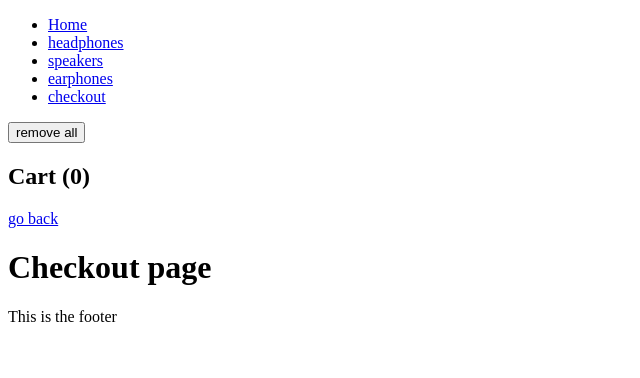
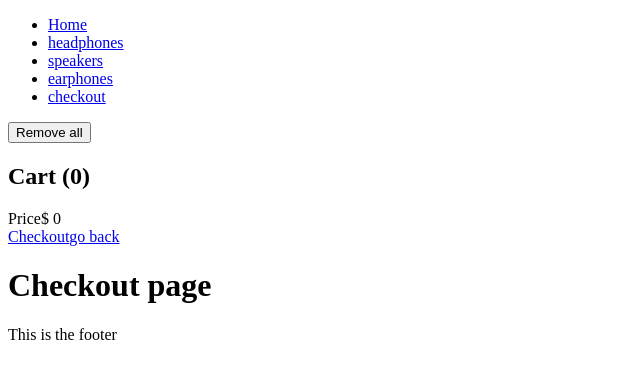
Before and after one commit to MauritzLM/audiophile-website, a React (Vite) app: page /checkout in a window 1280 px wide. Shown: the top 378 px of the page, without its empty margins (0-640 px from the left). Built offline with nearby package versions, Linux system fonts and the light colour scheme; no server answers.

Commit message:
implemented price display and calculation

```diff
--- a/src/components/payment/cart.tsx
+++ b/src/components/payment/cart.tsx
@@ -1,3 +1,4 @@
+import { Link } from "react-router-dom";
 import { item } from "../../types";
 import CartQuantityInput from "./cartQuantityInput";
 
@@ -17,12 +18,12 @@ function Cart({ cart, updateCart, clearCart }: cartProps) {
   return (
     <>
       {/* remove all */}
-      <button onClick={clearCart}>remove all</button>
+      <button onClick={clearCart}>Remove all</button>
 
       <h2>Cart ({cart.length})</h2>
 
       <ul>
-        {/* for each unique item* */}
+        {/* for each unique item */}
         {cartSorted.map((item) => {
           // check if item is unique
           if (compareArr.includes(item.name)) {
@@ -44,7 +45,10 @@ function Cart({ cart, updateCart, clearCart }: cartProps) {
       </ul>
 
       {/* display total* */}
+      <div><span>Price</span><span data-testid="price">$ {cartSorted.reduce((accumulator, item) => accumulator + item.price, 0)}</span></div>
+
       {/* checkout link* */}
+      <Link to="/checkout">Checkout</Link>
 
     </>
   )
```
